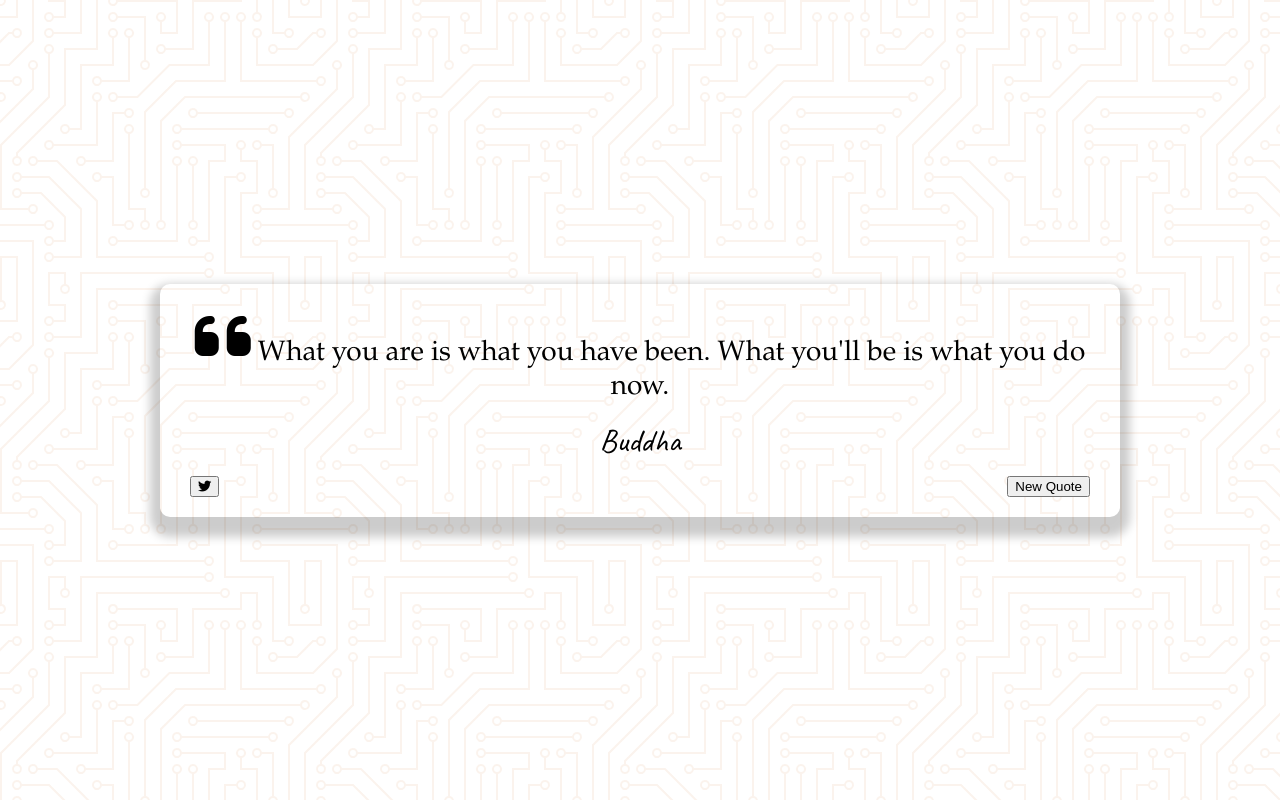
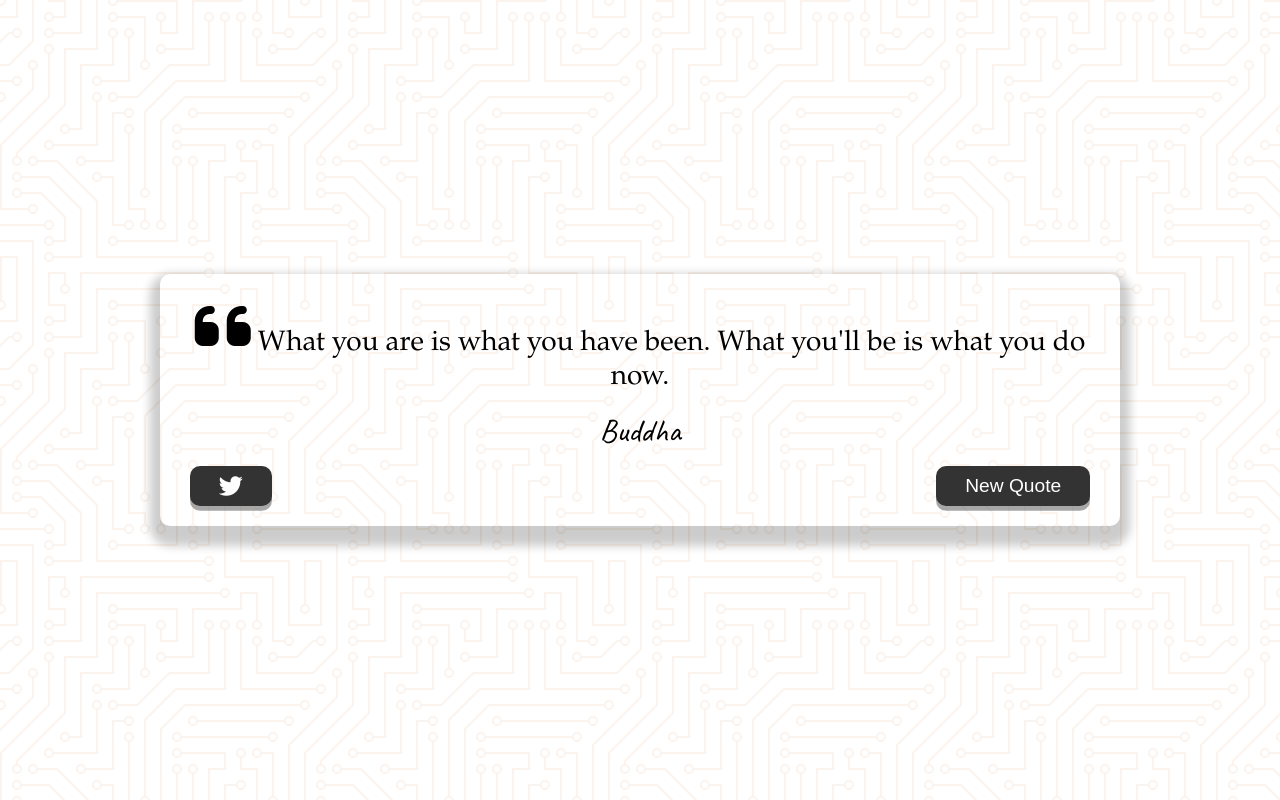
Before and after one commit to Cailenys/Quote-Generator, a plain HTML site: page index.html in a window 1280 px wide. Drawn offline with Linux system fonts and the light colour scheme.

Commit message:
Styling buttons

```diff
--- a/style.css
+++ b/style.css
@@ -54,6 +54,36 @@ body{
     justify-content: space-between;
 }
 
+button{
+    cursor:pointer;
+    font-size: 1.2rem;
+    height: 2.5rem;
+    border: none;
+    border-radius: 10px;
+    color:#fff;
+    background-color: #333;
+    outline: none;
+    padding: 0.5rem 1.8rem;
+    box-shadow: 0 0.3rem rgba(121, 121, 121, 0.65);
+}
+
+button:hover{
+    filter:brightness(110%)
+}
+
+button:active{
+    transform: translate(0, 0.3rem);
+    box-shadow: 0 0.1rem rgba(255,255,255, 0.65);
+}
+
+.twitter-button:hover{
+    color: #38a1f3;
+}
+
+.fa-twitter{
+    font-size: 1.5rem;
+}
+
 /* Media Query: Tablet or Smaller */
 
 @media screen and (max-width:1000px){
```
